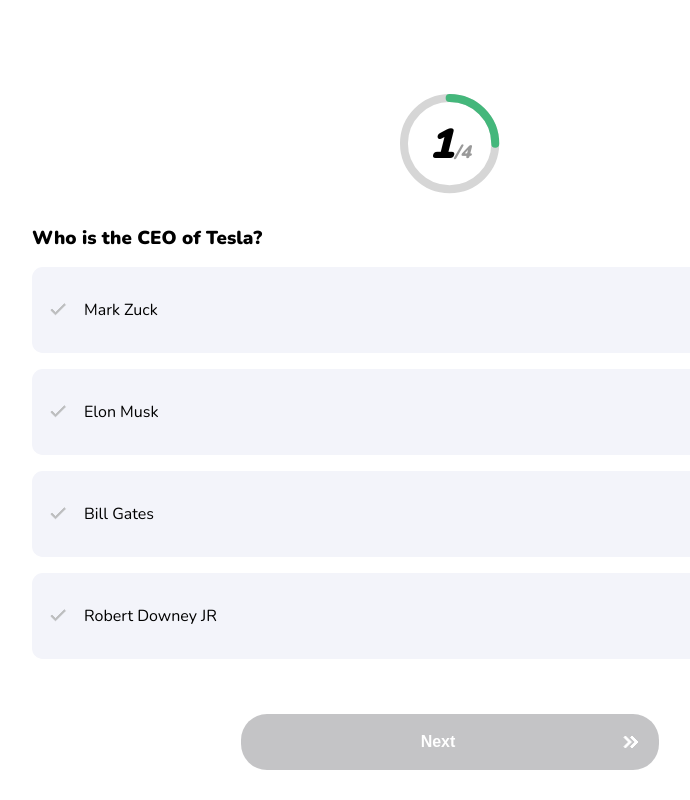
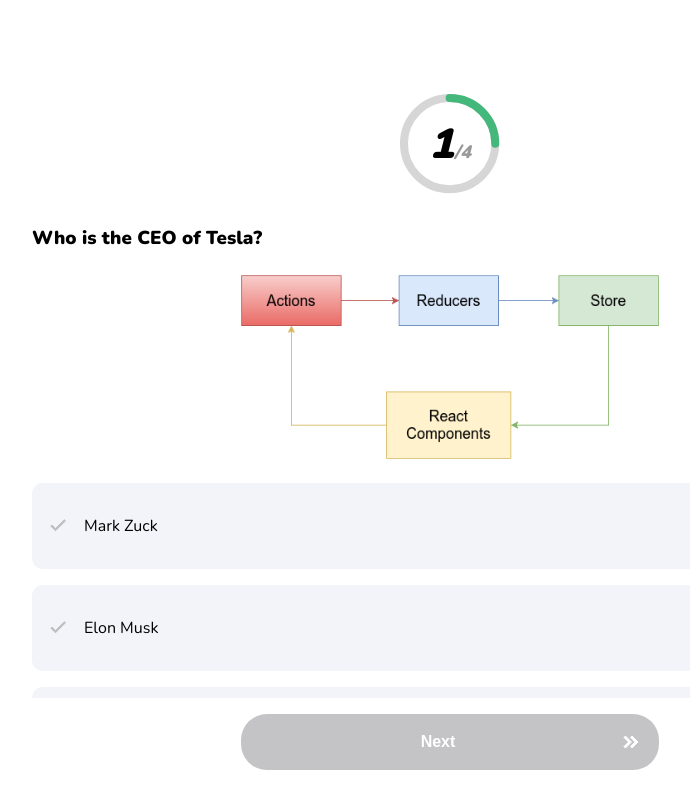
Before and after one commit to AshwinB98/quiz-app, a React (Create React App) app: page /quiz in a window 1280 px wide. Shown: the whole page, without its empty margins (190-880 px from the left). Built offline with nearby package versions, Linux system fonts and the light colour scheme.

Commit message:
added multi choice option and info.

```diff
--- a/src/components/quiz/questions/questions.component.jsx
+++ b/src/components/quiz/questions/questions.component.jsx
@@ -1,5 +1,6 @@
 import { useMemo, useState } from "react";
 import { useNavigate } from "react-router-dom";
+import { ReactComponent as InfoIcon } from "../../../assets/common/info-icon.svg";
 import Button from "../../../atoms/common/button";
 import Choice from "../../../atoms/quiz/choice";
 import ProgressBar from "../../../atoms/quiz/progressBar";
@@ -8,6 +9,7 @@
 import {
   ChoicesContainer,
   ImageContainer,
+  Info,
   ProgressBarContainer,
   QuestionContainer,
   QuestionsContainer,
@@ -17,7 +19,7 @@
 const Questions = () => {
   const navigate = useNavigate();
   const [currentQuestion, setCurrentQuestion] = useState(0);
-  const [isChoiceSelected, setIsChoiceSelected] = useState("");
+  const [isChoiceSelected, setIsChoiceSelected] = useState([]);
   const isLastQuestion = useMemo(() => {
     return currentQuestion === QUIZ.length - 1;
   }, [currentQuestion]);
@@ -28,8 +30,19 @@
     setCurrentQuestion((prev) => prev + 1);
     setIsChoiceSelected("");
   };
-  const handleChoiceSelect = (choice) => {
-    setIsChoiceSelected(choice);
+  const handleChoiceSelect = (choice, isMultiChoice) => {
+    if (isMultiChoice) {
+      if (isChoiceSelected.includes(choice)) {
+        const filteredChoice = (isChoiceSelected || []).filter(
+          (val) => val !== choice
+        );
+        setIsChoiceSelected(filteredChoice);
+      } else {
+        setIsChoiceSelected([...isChoiceSelected, choice]);
+      }
+    } else {
+      setIsChoiceSelected([choice]);
+    }
   };
   return (
     <QuestionsContainer>
@@ -44,21 +57,38 @@
         <QuestionContainer>
           <h3>{QUIZ[currentQuestion].question}</h3>
         </QuestionContainer>
-        <ImageContainer></ImageContainer>
+
+        {QUIZ[currentQuestion].imgUrl && (
+          <ImageContainer>
+            <img
+              src={require(`../../../assets/quiz/${QUIZ[currentQuestion].imgUrl}`)}
+              alt="redux-flow"
+            />
+          </ImageContainer>
+        )}
         <ChoicesContainer>
           {QUIZ[currentQuestion].choice.map((value, idx) => (
             <Choice
               key={idx}
               choice={value}
-              isSelected={value === isChoiceSelected}
-              onClick={() => handleChoiceSelect(value)}
+              isSelected={isChoiceSelected.includes(value)}
+              onClick={() =>
+                handleChoiceSelect(value, QUIZ[currentQuestion].multiAnswer)
+              }
             />
           ))}
+          {QUIZ[currentQuestion].multiAnswer && (
+            <Info>
+              <InfoIcon height={"1rem"} width={"1rem"} fill="#ffa500" />
+              Multiple answers can be selected for this question
+            </Info>
+          )}
         </ChoicesContainer>
+
         <BtnContainer>
           <Button
             type={"button"}
-            disabled={!isChoiceSelected}
+            disabled={isChoiceSelected.length === 0}
             onClick={handleNextQuestion}
             hasIcon={!isLastQuestion}
           >
--- a/src/components/quiz/questions/questions.style.js
+++ b/src/components/quiz/questions/questions.style.js
@@ -46,4 +46,20 @@
   row-gap: 1rem;
 `;
 
-export const ImageContainer = styled(Box)``;
+export const ImageContainer = styled(Box)`
+  height: 12.5rem;
+  margin-bottom: 1rem;
+  img {
+    height: 100%;
+    width: 100%;
+    object-fit: contain;
+  }
+`;
+
+export const Info = styled.p`
+  display: flex;
+  gap: 0.5rem;
+  font-size: 14px;
+  color: #ffa500;
+  font-weight: 500;
+`;
--- a/src/mock-data.js
+++ b/src/mock-data.js
@@ -4,6 +4,7 @@
     question: "Who is the CEO of Tesla?",
     choice: ["Mark Zuck", "Elon Musk", "Bill Gates", "Robert Downey JR"],
     correctAnswer: "Elon Musk",
+    imgUrl: "redux-flow.png",
     multiAnswer: false,
   },
   {
@@ -11,7 +12,7 @@
     question: "Who found Microsoft?",
     choice: ["Mark Zuck", "Elon Musk", "Bill Gates", "Robert Downey JR"],
     correctAnswer: "Bill Gates",
-    multiAnswer: false,
+    multiAnswer: true,
   },
   {
     id: 3,
```
Also changed, not shown: src/assets/common/info-icon.svg (added), src/assets/quiz/redux-flow.png (added).
